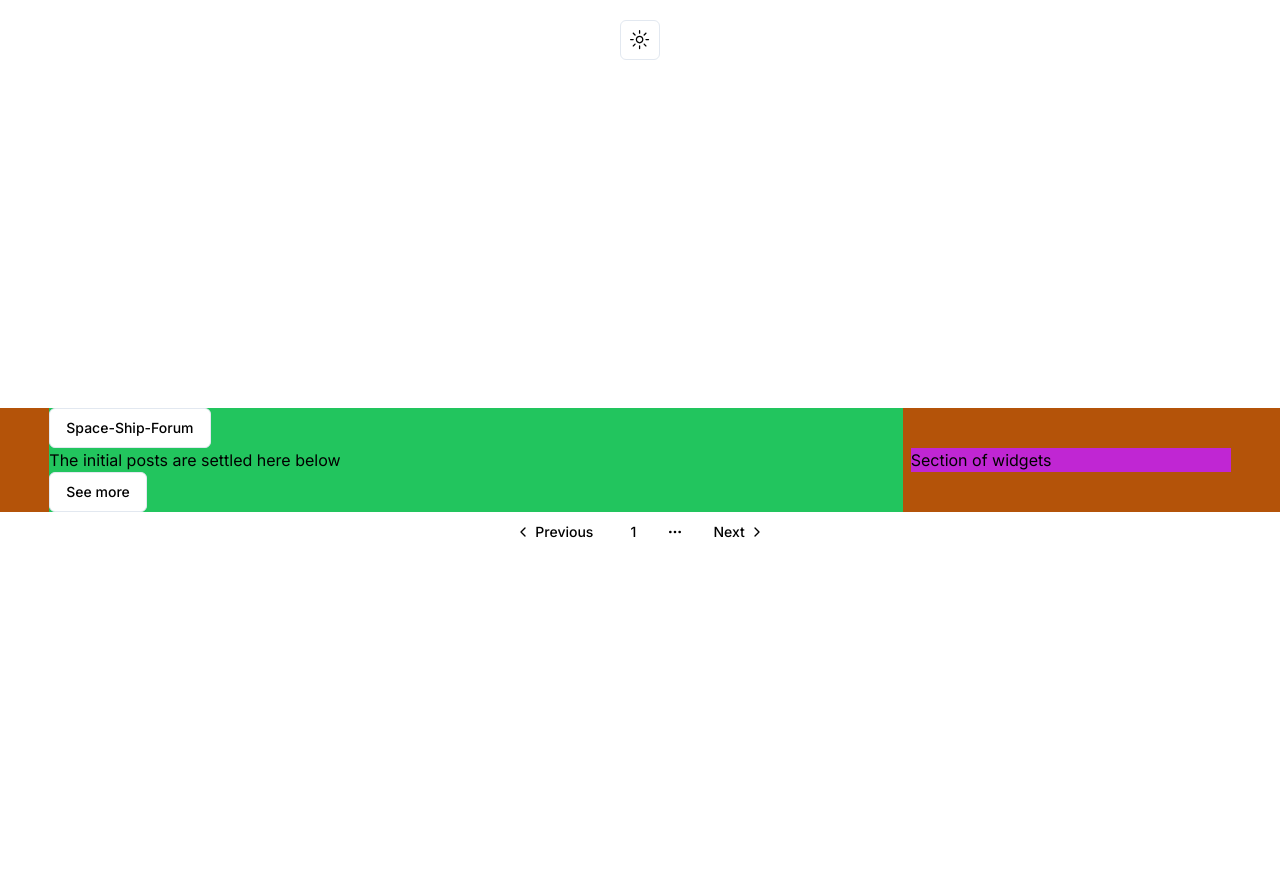
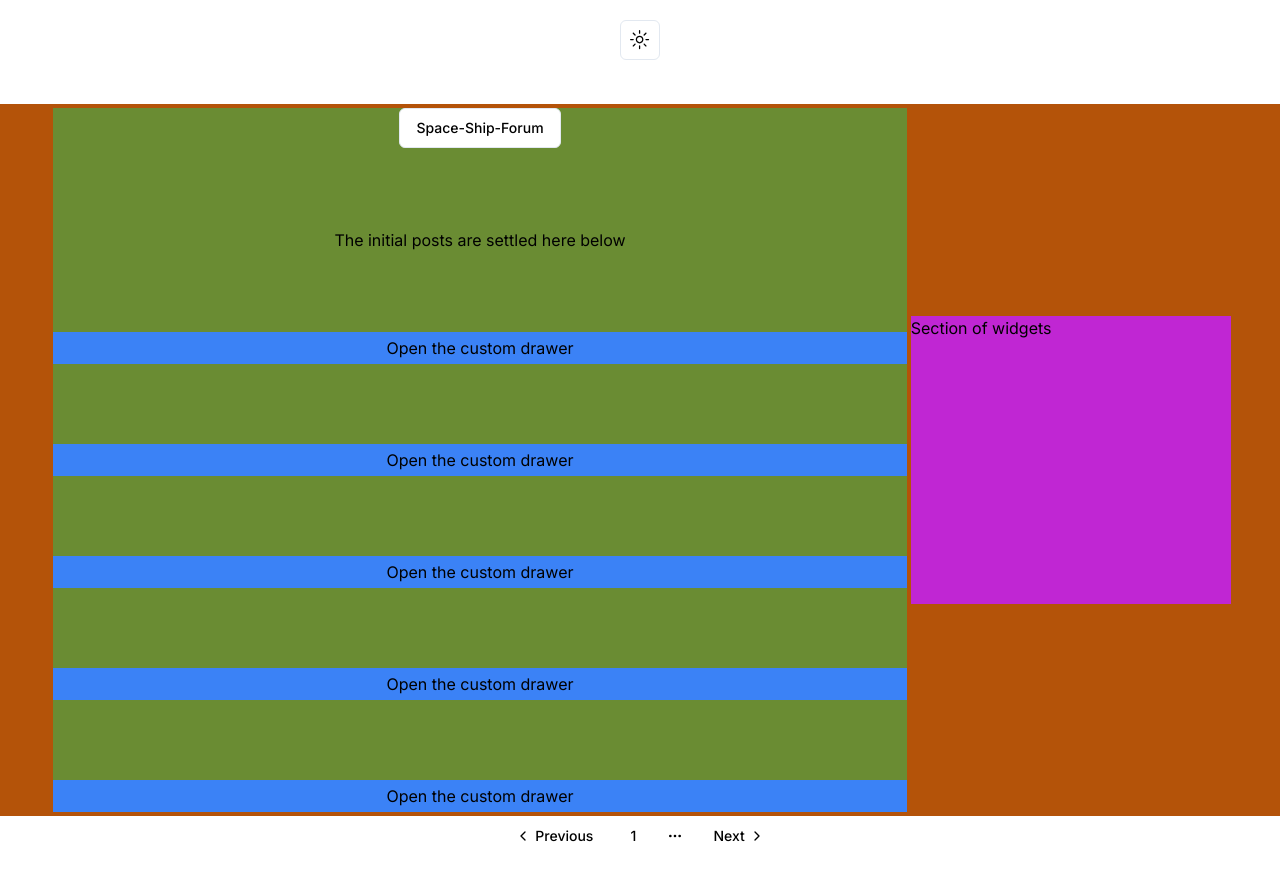
Before and after one commit to phoenixdev0117/Next-Space-Ship, a Next.js app: page / in a window 1280 px wide. Built offline with nearby package versions, Linux system fonts and the light colour scheme.

Commit message:
Adding Custom Drawer

```diff
--- a/src/app/page.tsx
+++ b/src/app/page.tsx
@@ -20,6 +20,7 @@ import {
   DrawerTitle,
   DrawerTrigger,
 } from "@/components/ui/drawer"
+import { CustomDrawer } from "@/components/CustomDrawer";
 
 
 export default function Home() {
@@ -30,33 +31,24 @@ export default function Home() {
       </header>
       <main className="flex flex-col justify-center items-center h-screen">
         <div className="flex flex-row justify-center items-center w-full bg-amber-700">
-          <section className="flex-initial w-8/12 flex-col w-8/10 mr-2 bg-green-500 gap-2">
+          <section className="text-center flex-initial space-y-20 w-8/12 flex-col w-8/10 m-1 bg-green-500/50 gap-2">
+
             <Button variant={"outline"}>Space-Ship-Forum</Button>
-
             <h1>The initial posts are settled here below</h1>
 
-            <Drawer>
-              <DrawerTrigger>
-                <Button variant="outline">See more</Button>
-              </DrawerTrigger>
-              <DrawerContent>
-                <DrawerHeader>
-                  <DrawerTitle>POST DYNAMIC TITTLE</DrawerTitle>
-                  <DrawerDescription>POST INFORMATION</DrawerDescription>
-                </DrawerHeader>
-                <DrawerFooter>
-                  <Button>VIEW MORE</Button>
-                  <DrawerClose>
-                    <Button variant="outline">CLOSE</Button>
-                  </DrawerClose>
-                </DrawerFooter>
-              </DrawerContent>
-            </Drawer>
+            <CustomDrawer title="POST DYNAMIC 1" description="POST INFORMATION" />
+            <CustomDrawer title="POST DYNAMIC 2" description="POST INFORMATION" />
+            <CustomDrawer title="POST DYNAMIC 3" description="POST INFORMATION" />
+            <CustomDrawer title="POST DYNAMIC 4" description="POST INFORMATION" />
+            <CustomDrawer title="POST DYNAMIC 5" description="POST INFORMATION" />
+
 
           </section>
-          <section className="flex-initial w-3/12 bg-fuchsia-600">
+
+          <section className="flex-initial w-3/12 bg-fuchsia-600 h-72">
             Section of widgets
           </section>
+
         </div>
 
         <div>
--- /dev/null
+++ b/src/components/CustomDrawer.tsx
@@ -0,0 +1,48 @@
+import React from 'react';
+import { useState, useEffect } from 'react';
+import { Button } from "@/components/ui/button";
+import {
+    Drawer,
+    DrawerClose,
+    DrawerContent,
+    DrawerDescription,
+    DrawerFooter,
+    DrawerHeader,
+    DrawerTitle,
+    DrawerTrigger,
+} from "@/components/ui/drawer"
+
+interface CustomDrawerProps {
+    title: string;
+    description: string;
+}
+
+export const CustomDrawer: React.FC<CustomDrawerProps> = ({ title, description }) => {
+
+
+    return (
+        <div className="flex justify-center items-center bg-blue-500 m-sm-4 p-1">
+            <Drawer>
+                <DrawerTrigger>
+                    {/* <Button variant="outline">See more</Button> */}
+                    <span>Open the custom drawer</span>
+                </DrawerTrigger>
+                <DrawerContent>
+                    <DrawerHeader>
+                        <DrawerTitle>{title}</DrawerTitle>
+                        <DrawerDescription>{description}</DrawerDescription>
+                    </DrawerHeader>
+                    <DrawerFooter>
+                        {/* <Button >VIEW MORE</Button> */}
+                        <DrawerClose>
+                            {/* <Button variant="outline">CLOSE</Button> */}
+                            CLOSE
+                        </DrawerClose>
+                    </DrawerFooter>
+                </DrawerContent>
+            </Drawer>
+        </div>
+    );
+};
+
+export default CustomDrawer;
--- a/src/components/ui/button.tsx
+++ b/src/components/ui/button.tsx
@@ -35,7 +35,7 @@ const buttonVariants = cva(
 
 export interface ButtonProps
   extends React.ButtonHTMLAttributes<HTMLButtonElement>,
-    VariantProps<typeof buttonVariants> {
+  VariantProps<typeof buttonVariants> {
   asChild?: boolean
 }
 
```
Also changed, not shown: src/components/pagination.tsx (deleted).
